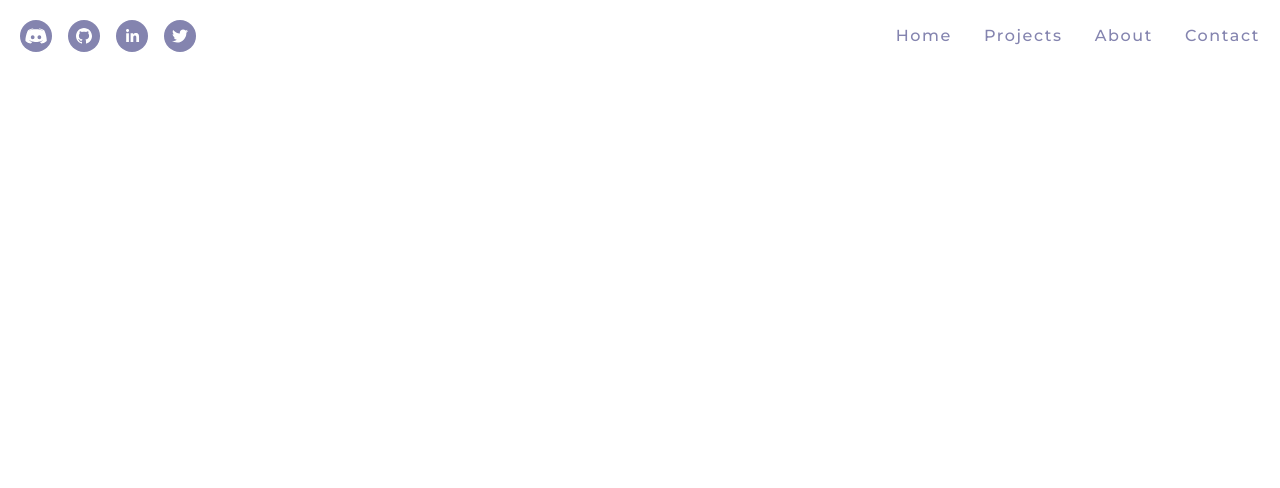
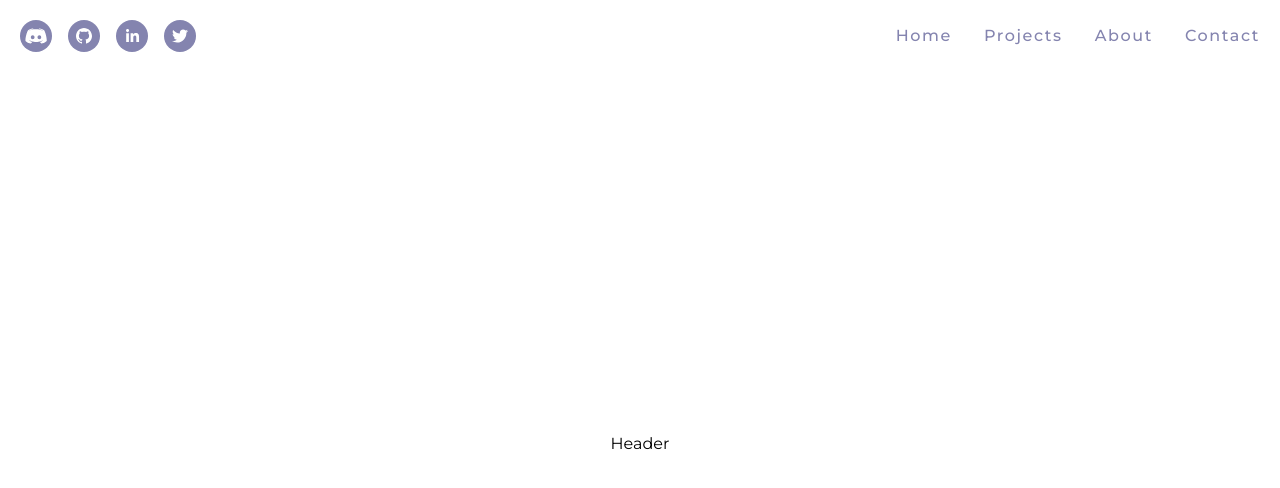
Before and after one commit to BlazejakPiotr/pb-portfolio, a Next.js app: page / in a window 1280 px wide. Shown: the top 488 px of the page. Built offline with nearby package versions, Linux system fonts and the light colour scheme.

Commit message:
feat(header): basic component created

```diff
--- /dev/null
+++ b/src/app/components/Header.tsx
@@ -0,0 +1,15 @@
+import React from "react";
+
+type Props = {};
+
+const Header = (props: Props) => {
+  return (
+    <section className="h-[calc(100vh-56px)] w-full flex justify-center items-center">
+      <div className="flex flex-col items-center justify-center space-y-4">
+        Header
+      </div>
+    </section>
+  );
+};
+
+export default Header;
--- a/src/app/page.tsx
+++ b/src/app/page.tsx
@@ -1,3 +1,4 @@
+import Header from "./components/Header";
 import Navbar from "./components/Navbar";
 
 export default function Home() {
@@ -6,6 +7,7 @@ export default function Home() {
       {/* navbar */}
       <Navbar />
       {/* header */}
+      <Header />
       {/* about */}
       {/* skills */}
       {/* projects */}
```
